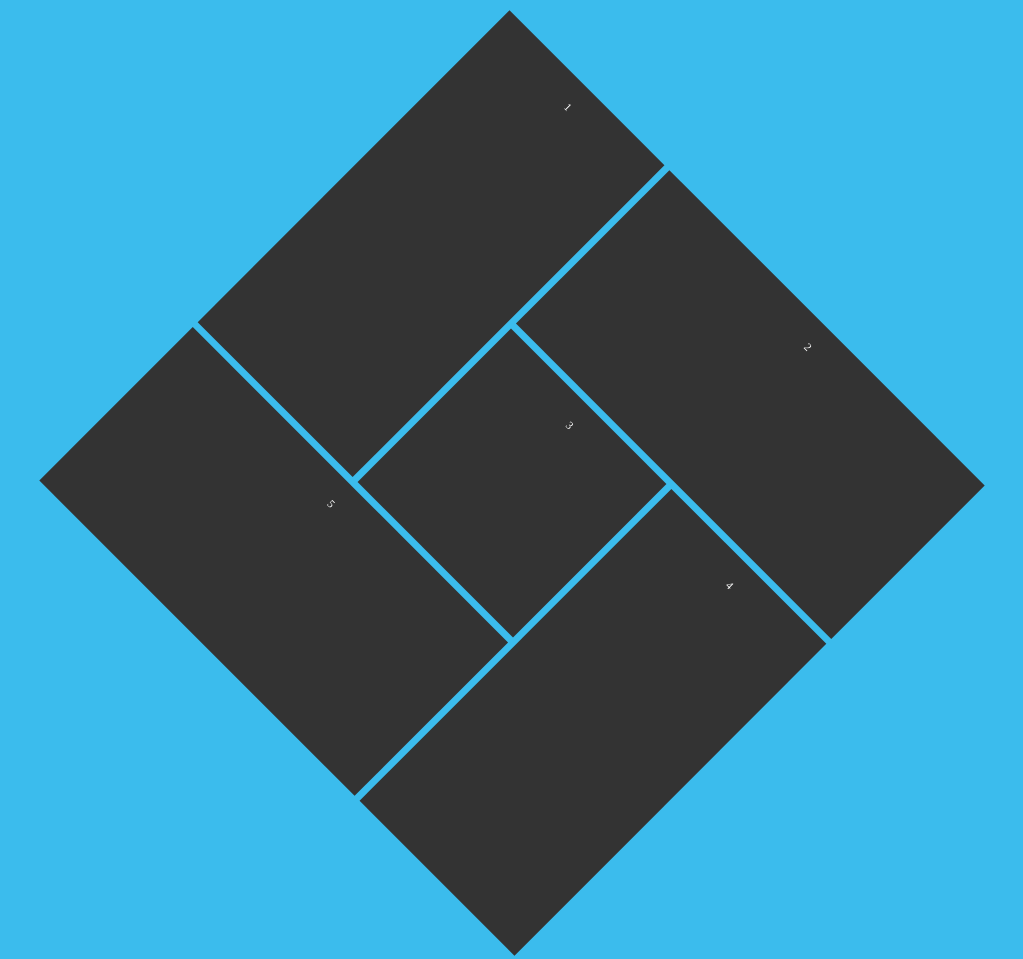
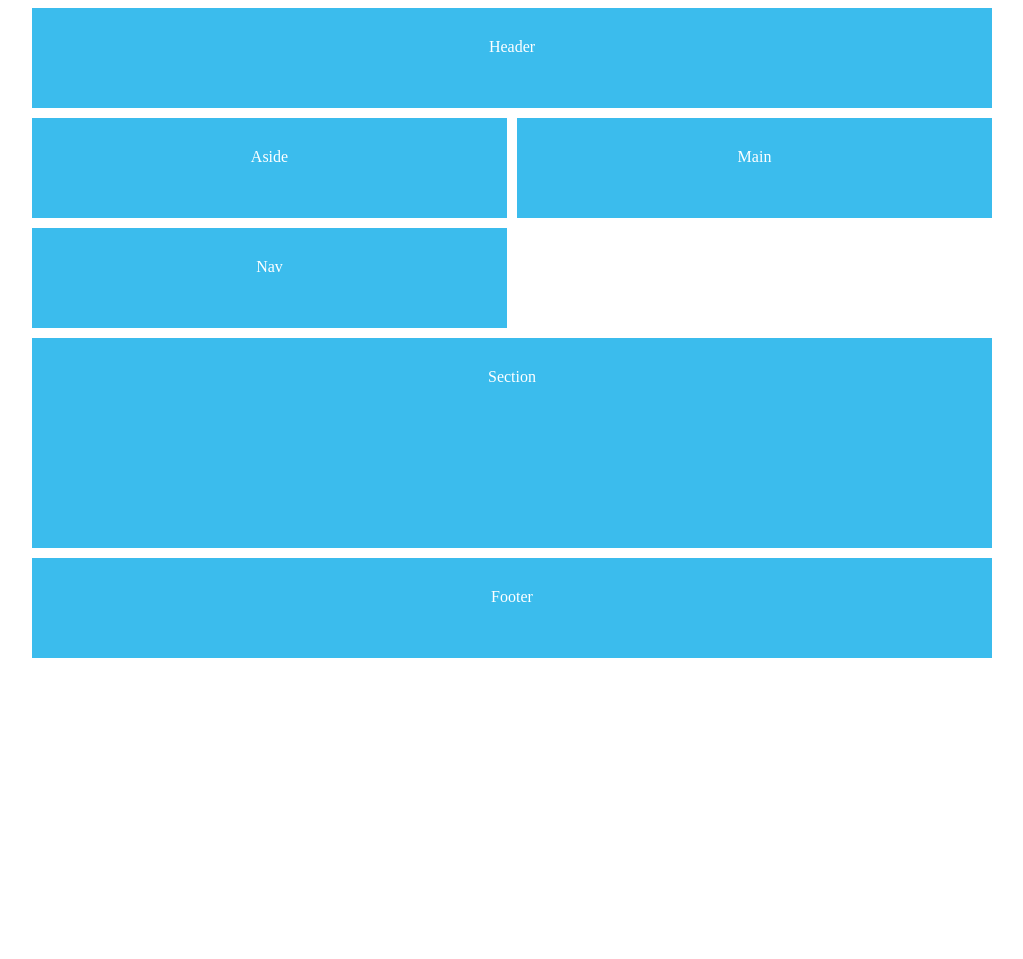
Before and after one commit to wiolk/CSS-Grid-course, a plain HTML site: page index.html in a window 1280 px wide. Shown: the whole page, without its empty margins (128-1151 px from the left). After the commit the page ends 800 px from the top, so only its background shows below. Drawn offline with Linux system fonts and the light colour scheme.

Commit message:
Grid Areas - tested

```diff
--- a/index.html
+++ b/index.html
@@ -7,56 +7,56 @@
 			color: #fff;
 			font-family: 'Nunito Semibold';
 			text-align: center;
-            background: #3bbced;
 		}
 		#content{
 			display: grid;
-			grid-template-columns: repeat(6, 1fr);
-			grid-auto-rows: minmax(150px, auto);
+			grid-template-columns: repeat(4, 1fr);
+			grid-auto-rows: minmax(100px, auto);
 			grid-gap: 10px;
 			max-width: 960px;
 			margin: 0 auto;
+            grid-template-areas:
+                "header header header header"
+                "aside aside main main"
+                "nav nav . ."
+                "section section section section"
+                "section section section section"
+                "footer footer footer footer";
 		}
-		#content div{
-			background: #333;
+		#content > *{
+			background: #3bbced;
 			padding: 30px;
 		}
-        .one{
-            grid-column: 1 / 3;
-            grid-row: 1 / 5;
+        header{
+            grid-area: header;
         }
-        .two{
-            grid-column: 3 / 7;
-            grid-row: 1 / 3;
+        main{
+            grid-area: main;
         }
-        .three{
-            grid-column: 3 / 5;
-            grid-row:  3 / 5;
+        aside{
+            grid-area: aside;
         }
-        .four{
-            grid-column: 5 / 7;
-            grid-row: 3 / 7;
+        nav{
+            grid-area: nav;
         }
-        .five{
-            grid-column: 1 / 5;
-            grid-row: 5 / 7;
+        section{
+            grid-area: section;
         }
-
-        #content{
-            transform: rotateZ(45deg) scale(0.7);
+        footer{
+            grid-area: footer;
         }
-
 	</style>
 </head>
 <body>
 
 	<div id="content">
 
-		<div class="one">1</div>
-		<div class="two">2</div>
-		<div class="three">3</div>
-		<div class="four">4</div>
-		<div class="five">5</div>
+		<header>Header</header>
+        <main>Main</main>
+        <section>Section</section>
+        <aside>Aside</aside>
+        <nav>Nav</nav>
+        <footer>Footer</footer>
 
 	</div>
 
```
